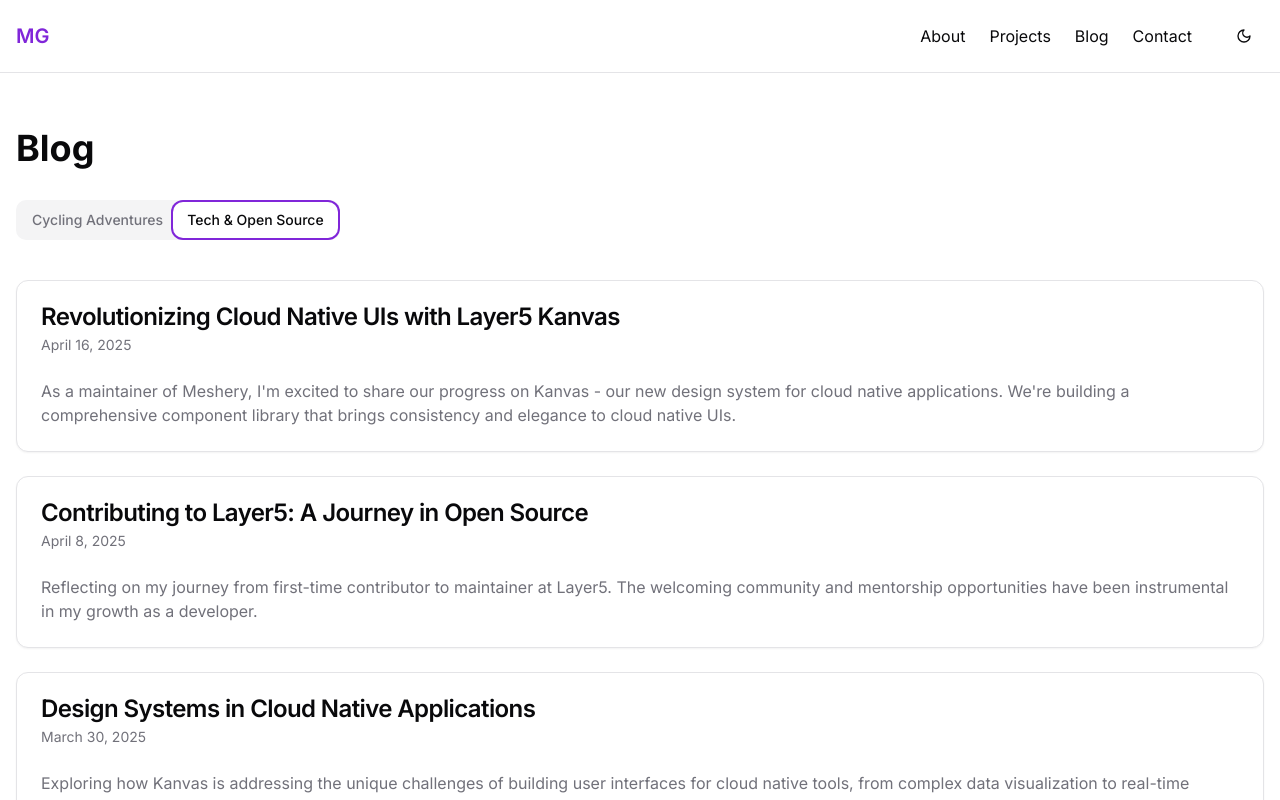
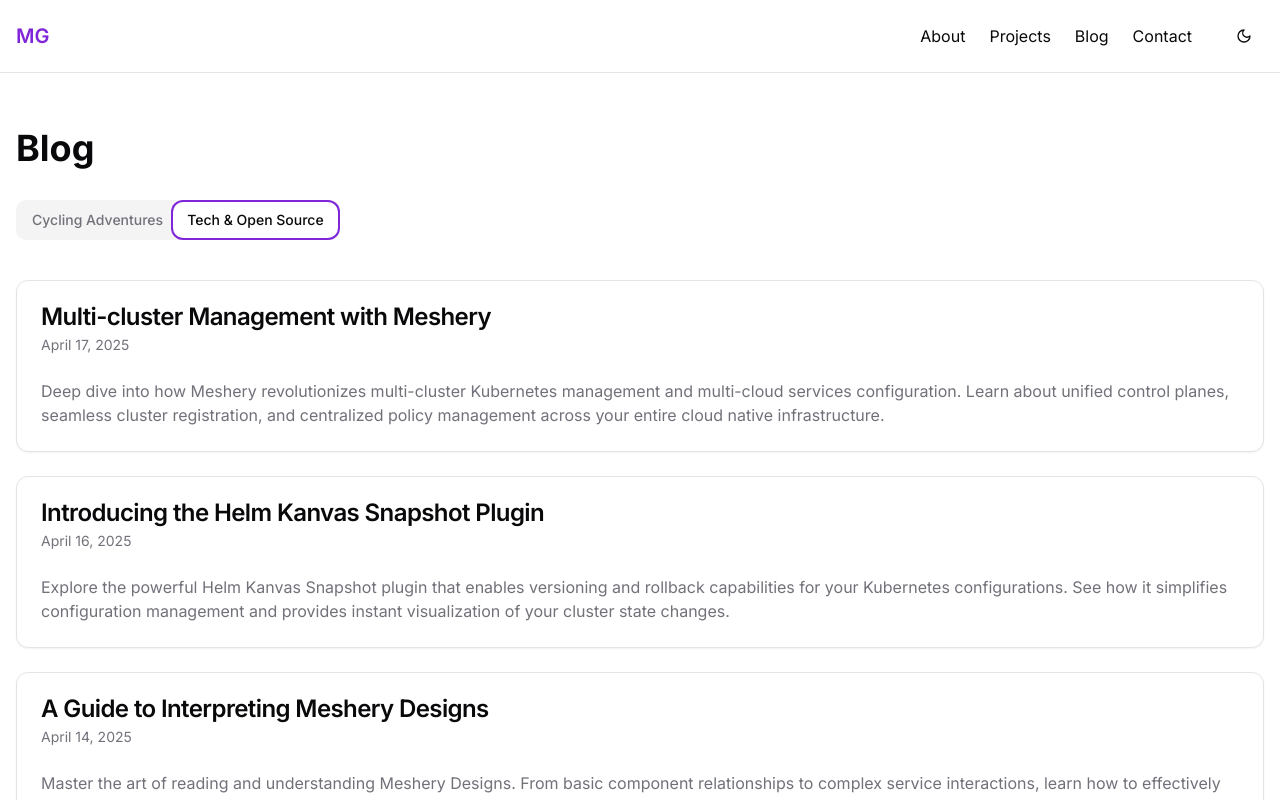
Before and after one commit to miacycle/mia-sydney-cycle, a React (Vite) app: page /blog in a window 1280 px wide. Both pictures are taken after a click on the tab "Tech & Open Source". Shown: the top 800 px of the page. Built offline with nearby package versions, Linux system fonts and the light colour scheme.

Commit message:
Add blog posts
Add new blog posts to the blog section.

```diff
--- a/src/pages/Blog.tsx
+++ b/src/pages/Blog.tsx
@@ -1,4 +1,3 @@
-
 import { Card, CardContent, CardDescription, CardHeader, CardTitle } from "@/components/ui/card";
 import { Tabs, TabsContent, TabsList, TabsTrigger } from "@/components/ui/tabs";
 
@@ -54,6 +53,54 @@ const Blog = () => {
         <TabsContent value="tech" className="space-y-6">
           <Card>
             <CardHeader>
+              <CardTitle>Multi-cluster Management with Meshery</CardTitle>
+              <CardDescription>April 17, 2025</CardDescription>
+            </CardHeader>
+            <CardContent>
+              <p className="text-muted-foreground">
+                Deep dive into how Meshery revolutionizes multi-cluster Kubernetes management and multi-cloud services configuration. Learn about unified control planes, seamless cluster registration, and centralized policy management across your entire cloud native infrastructure.
+              </p>
+            </CardContent>
+          </Card>
+
+          <Card>
+            <CardHeader>
+              <CardTitle>Introducing the Helm Kanvas Snapshot Plugin</CardTitle>
+              <CardDescription>April 16, 2025</CardDescription>
+            </CardHeader>
+            <CardContent>
+              <p className="text-muted-foreground">
+                Explore the powerful Helm Kanvas Snapshot plugin that enables versioning and rollback capabilities for your Kubernetes configurations. See how it simplifies configuration management and provides instant visualization of your cluster state changes.
+              </p>
+            </CardContent>
+          </Card>
+
+          <Card>
+            <CardHeader>
+              <CardTitle>A Guide to Interpreting Meshery Designs</CardTitle>
+              <CardDescription>April 14, 2025</CardDescription>
+            </CardHeader>
+            <CardContent>
+              <p className="text-muted-foreground">
+                Master the art of reading and understanding Meshery Designs. From basic component relationships to complex service interactions, learn how to effectively interpret visual representations of your cloud native infrastructure.
+              </p>
+            </CardContent>
+          </Card>
+
+          <Card>
+            <CardHeader>
+              <CardTitle>Mastering Meshery Shapes and Edges</CardTitle>
+              <CardDescription>April 12, 2025</CardDescription>
+            </CardHeader>
+            <CardContent>
+              <p className="text-muted-foreground">
+                An in-depth look at Meshery's visual language through its shapes and edges. Understanding component representations, connection types, and how they combine to create meaningful architectural diagrams for your cloud native applications.
+              </p>
+            </CardContent>
+          </Card>
+
+          <Card>
+            <CardHeader>
               <CardTitle>Revolutionizing Cloud Native UIs with Layer5 Kanvas</CardTitle>
               <CardDescription>April 16, 2025</CardDescription>
             </CardHeader>
```
